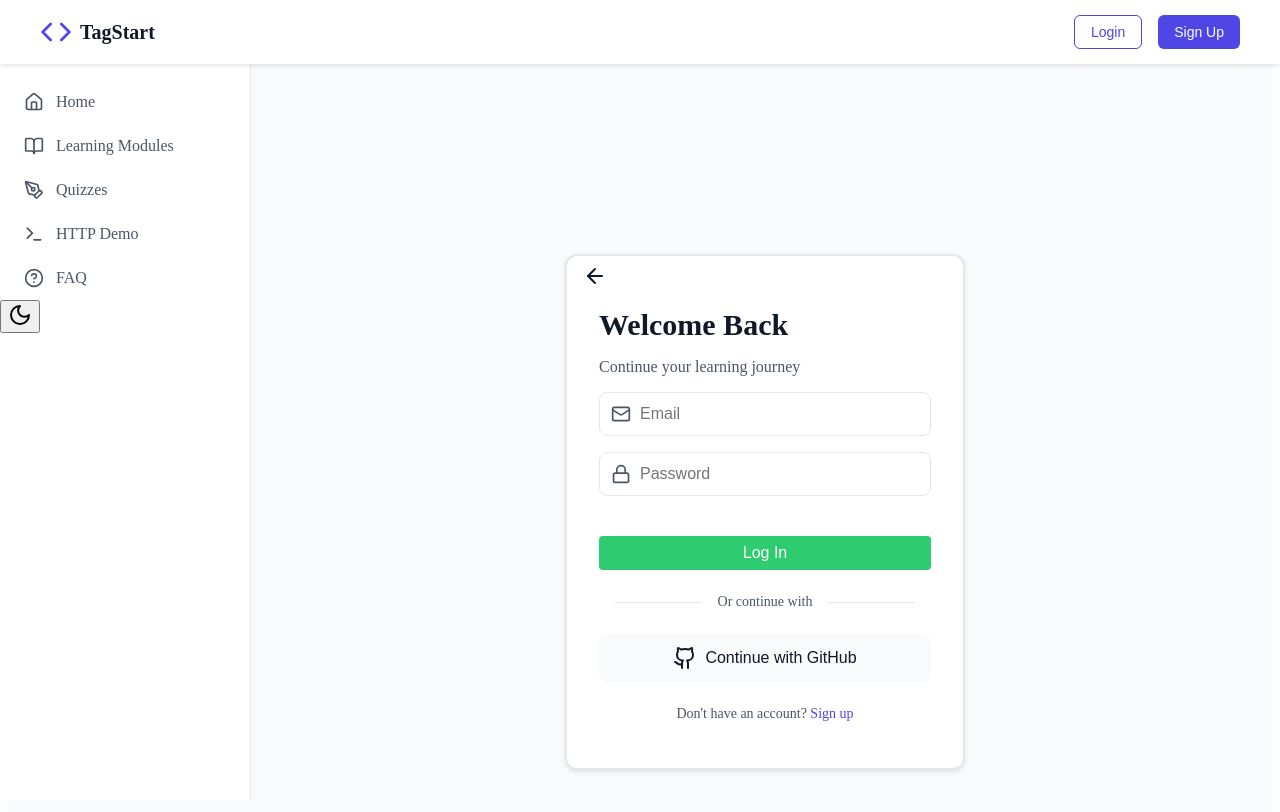
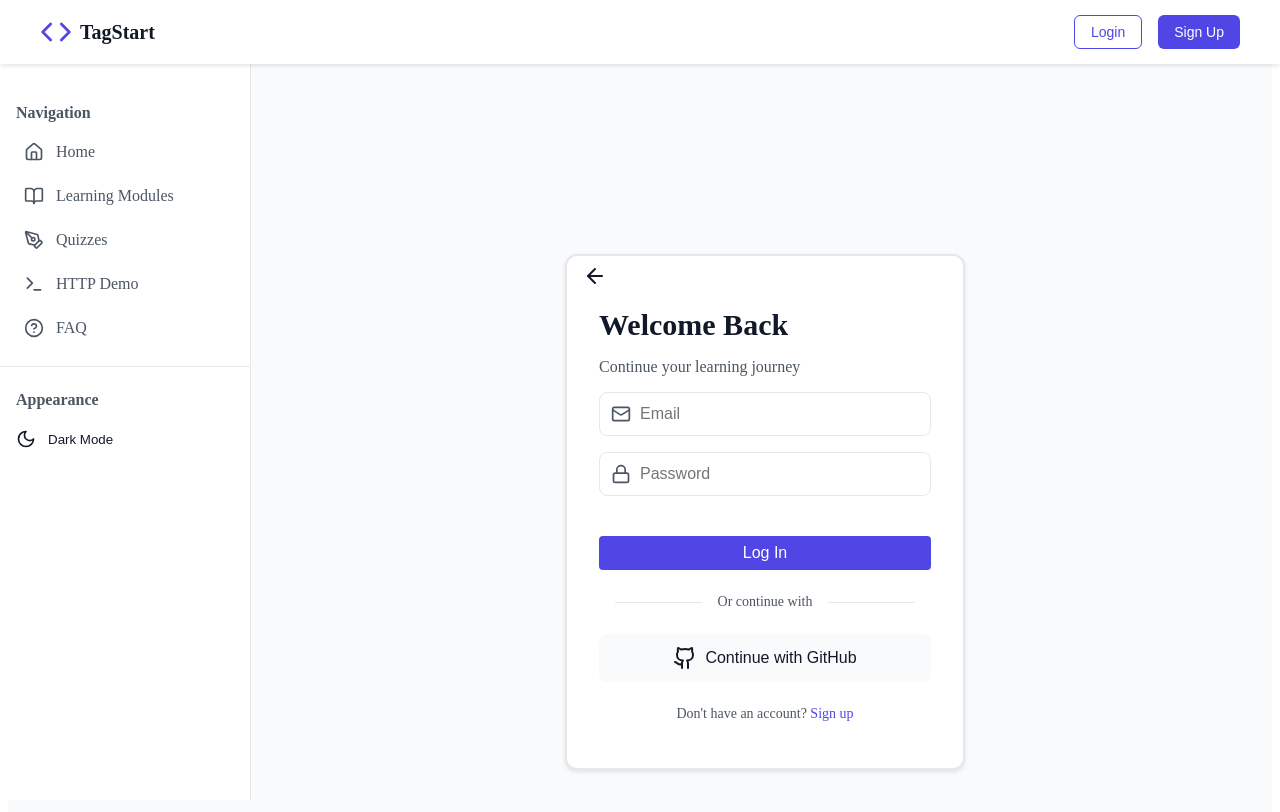
Before and after one commit to Ericn01/Web-Dev-Basics-Learning-System, a React (Vite) app in the folder frontend/: page /login in a window 1280 px wide. Shown: the top 812 px of the page. Built offline with nearby package versions, Linux system fonts and the light colour scheme.

Commit message:
Backend code modificationss

```diff
--- a/frontend/src/App.jsx
+++ b/frontend/src/App.jsx
@@ -1,6 +1,6 @@
-import { BrowserRouter as Router, Routes, Route, Navigate } from 'react-router-dom';
+import { BrowserRouter as Router, Routes, Route, Navigate, useNavigate } from 'react-router-dom';
 import { AuthProvider, useAuth } from './services/authContext';
-import { Login, Signup, AdminRoute } from './components/Authentication';
+import { Login, Signup, AdminRoute, ProtectedRoute } from './components/Authentication';
 import Layout from './components/Layout';
 import HomePage from './components/HomePage';
 import ModulesPage from './components/ModulesPage';
@@ -15,11 +15,6 @@
 import { ThemeProvider } from './services/themeContext';
 
 import './styling/theme.css';
-
-const ProtectedRoute = ({ children }) => {
-  const { isAuthenticated } = useAuth();
-  return isAuthenticated ? children : <Navigate to="/" />;
-};
 
 const App = () => {
   return (
--- a/frontend/src/components/Authentication.jsx
+++ b/frontend/src/components/Authentication.jsx
@@ -1,4 +1,4 @@
-import React, { useState } from 'react';
+import React, { useState, useEffect } from 'react';
 import { useNavigate, Link } from 'react-router-dom';
 import { Mail, Lock, User, Github, ArrowLeft } from 'lucide-react';
 import { useAuth } from '../services/authContext';
@@ -219,14 +219,21 @@
   const navigate = useNavigate();
 
   useEffect(() => {
+    // If not loading and either not authenticated or not admin, redirect
     if (!loading && (!isAuthenticated || !isAdmin)) {
       navigate('/login');
     }
   }, [isAuthenticated, isAdmin, loading, navigate]);
 
+  // Show loading state
   if (loading) {
     return <div>Loading...</div>;
   }
-
+  // Only render children if user is authenticated and is admin
   return isAuthenticated && isAdmin ? children : null;
 };
+
+export const ProtectedRoute = ({ children }) => {
+  const { isAuthenticated } = useAuth();
+  return isAuthenticated ? children : <Navigate to="/" />;
+};
--- a/frontend/src/components/Layout.jsx
+++ b/frontend/src/components/Layout.jsx
@@ -18,12 +18,15 @@
   HelpCircle,
   Terminal,
   Sun,
-  Moon
+  Moon,
+  Code2,
+  Settings,
+  Layout as LayoutIcon
 } from 'lucide-react';
 import '../styling/LayoutStyles.css';
 
 const Layout = ({ children }) => {
-  const { user, isAuthenticated, logout } = useAuth();
+  const { user, isAuthenticated, isAdmin, logout } = useAuth();
   const navigate = useNavigate();
   const location = useLocation();
   const [isSidebarOpen, setIsSidebarOpen] = useState(true);
@@ -61,7 +64,6 @@
       console.error('Logout failed:', error);
     }
   };
-
   const navigationItems = [
     { path: '/', label: 'Home', icon: Home },
     { path: '/modules', label: 'Learning Modules', icon: BookOpen },
@@ -73,6 +75,11 @@
   const authNavigationItems = [
     { path: '/profile', label: 'Profile', icon: User },
     { path: '/progress', label: 'Progress', icon: Award },
+  ];
+
+  const adminNavigationItems = [
+    { path: '/admin', label: 'Admin Dashboard', icon: LayoutIcon },
+    { path: '/admin/users', label: 'User Management', icon: Settings },
   ];
 
   return (
@@ -142,6 +149,8 @@
       {/* Sidebar */}
       <aside className={`sidebar ${isSidebarOpen ? 'open' : ''}`}>
         <nav className="sidebar-nav">
+          <div className="nav-section">
+            <div className="nav-section-title">Navigation</div>
             {navigationItems.map((item) => (
               <Link
                 key={item.path}
@@ -152,9 +161,11 @@
                 <span className="nav-label">{item.label}</span>
               </Link>
             ))}
+          </div>
 
           {isAuthenticated && (
-            <div className="auth-nav">
+            <div className="nav-section">
+              <div className="nav-section-title">User</div>
               {authNavigationItems.map((item) => (
                 <Link
                   key={item.path}
@@ -167,12 +178,45 @@
               ))}
             </div>
           )}
-            <button onClick={toggleTheme} className="theme-toggle" aria-label="Toggle theme">
-                {isDarkMode ? <Sun /> : <Moon />}
+
+          {isAuthenticated && isAdmin && (
+            <div className="nav-section">
+              <div className="nav-section-title">Admin</div>
+              {adminNavigationItems.map((item) => (
+                <Link
+                  key={item.path}
+                  to={item.path}
+                  className={`nav-item ${location.pathname === item.path ? 'active' : ''}`}
+                >
+                  <item.icon className="nav-icon" />
+                  <span className="nav-label">{item.label}</span>
+                </Link>
+              ))}
+            </div>
+          )}
+
+          <div className="nav-section theme-section">
+            <div className="nav-section-title">Appearance</div>
+            <button
+              onClick={toggleTheme}
+              className="theme-toggle nav-item"
+              aria-label="Toggle theme"
+            >
+              {isDarkMode ? (
+                <>
+                  <Sun className="nav-icon" />
+                  <span className="nav-label">Light Mode</span>
+                </>
+              ) : (
+                <>
+                  <Moon className="nav-icon" />
+                  <span className="nav-label">Dark Mode</span>
+                </>
+              )}
             </button>
+          </div>
         </nav>
       </aside>
-
       {/* Main Content */}
       <main className={`main-content ${isSidebarOpen ? 'sidebar-open' : ''}`}>
         {children}
--- a/frontend/src/services/authContext.jsx
+++ b/frontend/src/services/authContext.jsx
@@ -21,6 +21,7 @@
 
   const fetchUserProfile = async () => {
     try {
+        console.log('Fetching user profile...');
         const response = await api.get('/user/profile');
         setUser(response.data);
         setIsAuthenticated(true);
--- a/frontend/src/styling/AdminDashboard.css
+++ b/frontend/src/styling/AdminDashboard.css
@@ -2,6 +2,8 @@
   padding: 20px;
   max-width: 1200px;
   margin: 0 auto;
+  background-color: var(--bg-primary);
+  color: var(--text-primary);
 }
 
 .dashboard-header {
@@ -14,6 +16,7 @@
 .dashboard-header h1 {
   font-size: 24px;
   margin: 0;
+  color: var(--text-primary);
 }
 
 .add-button {
@@ -21,8 +24,8 @@
   align-items: center;
   gap: 8px;
   padding: 8px 16px;
-    background-color: #3498db;
-    color: white;
+  background-color: var(--accent-color);
+  color: var(--bg-primary);
   border: none;
   border-radius: 4px;
   cursor: pointer;
@@ -30,14 +33,16 @@
 }
 
 .add-button:hover {
-    background-color: #2980b9;
+  background-color: var(--accent-hover);
 }
 
 .add-user-form {
-    background-color: #f5f6fa;
+  background-color: var(--card-bg);
   padding: 20px;
   border-radius: 8px;
   margin-bottom: 20px;
+  box-shadow: var(--card-shadow);
+  border: 1px solid var(--border-color);
 }
 
 .form-grid {
@@ -50,9 +55,11 @@
 .form-grid input,
 .form-grid select {
   padding: 8px;
-    border: 1px solid #ddd;
+  border: 1px solid var(--border-color);
   border-radius: 4px;
   width: 100%;
+  background-color: var(--input-bg);
+  color: var(--text-primary);
 }
 
 .form-buttons {
@@ -62,61 +69,68 @@
 
 .submit-button {
   padding: 8px 16px;
-    background-color: #2ecc71;
-    color: white;
+  background-color: var(--accent-color);
+  color: var(--bg-primary);
   border: none;
   border-radius: 4px;
   cursor: pointer;
+  transition: background-color 0.3s;
 }
 
 .cancel-button {
   padding: 8px 16px;
-    background-color: #95a5a6;
-    color: white;
+  background-color: var(--text-secondary);
+  color: var(--bg-primary);
   border: none;
   border-radius: 4px;
   cursor: pointer;
+  transition: background-color 0.3s;
 }
 
 .submit-button:hover {
-    background-color: #27ae60;
+  background-color: var(--accent-hover);
 }
 
 .cancel-button:hover {
-    background-color: #7f8c8d;
+  opacity: 0.9;
 }
 
 .table-container {
   overflow-x: auto;
+  background-color: var(--card-bg);
+  border-radius: 8px;
+  box-shadow: var(--card-shadow);
 }
 
 table {
   width: 100%;
   border-collapse: collapse;
-    background-color: white;
-    box-shadow: 0 1px 3px rgba(0, 0, 0, 0.1);
+  background-color: var(--card-bg);
 }
 
 th, td {
   padding: 12px;
   text-align: left;
-    border-bottom: 1px solid #ddd;
+  border-bottom: 1px solid var(--border-color);
+  color: var(--text-primary);
 }
 
 th {
-    background-color: #f8f9fa;
+  background-color: var(--bg-secondary);
   font-weight: 600;
+  color: var(--text-secondary);
 }
 
 tr:hover {
-    background-color: #f5f6fa;
+  background-color: var(--bg-secondary);
 }
 
 .role-select {
   padding: 6px;
-    border: 1px solid #ddd;
+  border: 1px solid var(--border-color);
   border-radius: 4px;
-    background-color: white;
+  background-color: var(--input-bg);
+  color: var(--text-primary);
 }
 
 .hash-container {
@@ -124,34 +138,44 @@
   overflow: hidden;
   text-overflow: ellipsis;
   white-space: nowrap;
+  color: var(--text-secondary);
 }
 
 .edit-button {
   background: none;
   border: none;
-    color: #3498db;
+  color: var(--accent-color);
   cursor: pointer;
   padding: 4px;
+  transition: color 0.3s;
 }
 
 .edit-button:hover {
-    color: #2980b9;
+  color: var(--accent-hover);
 }
 
 .loading {
   text-align: center;
   padding: 20px;
   font-size: 18px;
-    color: #666;
+  color: var(--text-secondary);
 }
 
 .error {
-    color: #e74c3c;
+  color: var(--error-text);
   padding: 20px;
   text-align: center;
-    background-color: #fde8e8;
+  background-color: var(--error-bg);
   border-radius: 4px;
   margin-bottom: 20px;
+}
+
+/* Focus states for better accessibility */
+.form-grid input:focus,
+.form-grid select:focus,
+.role-select:focus {
+  outline: 2px solid var(--accent-color);
+  outline-offset: 2px;
 }
 
 /* Responsive adjustments */
@@ -169,3 +193,26 @@
     max-width: 150px;
   }
 }
+
+.form-grid input::placeholder,
+.form-grid select::placeholder {
+  color: var(--text-secondary);
+}
+
+.table-container::-webkit-scrollbar {
+  height: 8px;
+}
+
+.table-container::-webkit-scrollbar-track {
+  background: var(--bg-secondary);
+  border-radius: 4px;
+}
+
+.table-container::-webkit-scrollbar-thumb {
+  background: var(--text-secondary);
+  border-radius: 4px;
+}
+
+.table-container::-webkit-scrollbar-thumb:hover {
+  background: var(--accent-color);
+}
--- a/frontend/src/styling/LayoutStyles.css
+++ b/frontend/src/styling/LayoutStyles.css
@@ -209,6 +209,45 @@
     margin-left: 250px;
   }
 
+
+  .nav-section {
+    padding: 1rem 0;
+    border-bottom: 1px solid var(--border-color);
+  }
+
+  .nav-section:last-child {
+    border-bottom: none;
+  }
+
+  .nav-section-title {
+    padding: 0.5rem 1rem;
+    font-size: 0.75rem;
+    color: var(--text-secondary);
+    font-weight: 600;
+    font-size: 1rem;
+  }
+
+  .theme-section {
+    margin-top: auto;
+    padding-bottom: 1rem;
+  }
+
+  .theme-toggle {
+    width: 100%;
+    display: flex;
+    align-items: center;
+    padding: 0.75rem 1rem;
+    border: none;
+    background: none;
+    color: var(--text-primary);
+    cursor: pointer;
+    transition: background-color 0.2s;
+  }
+
+  .theme-toggle:hover {
+    background-color: var(--hover-bg);
+  }
+
   /* Responsive Design */
   @media (max-width: 768px) {
     .menu-toggle {
```
Also changed, not shown: frontend/src/components/AdminDashboard.jsx (+6 -6 lines), frontend/src/components/ProfilePage.jsx (+17 -2 lines), 1 other file (tests, documents, lock files or other folders). Lines whose indentation alone changed are shown as unchanged.
